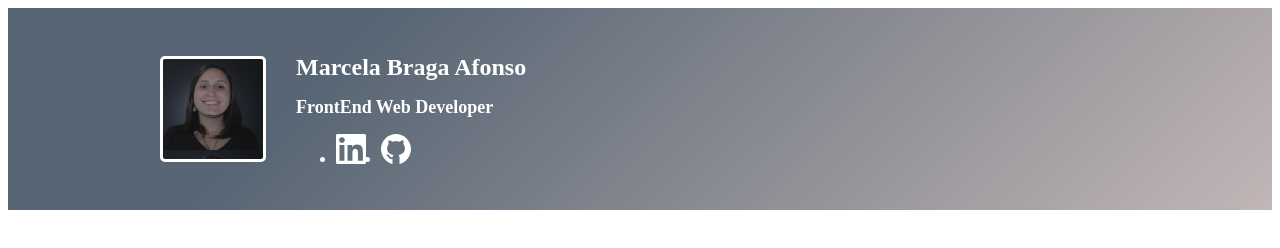
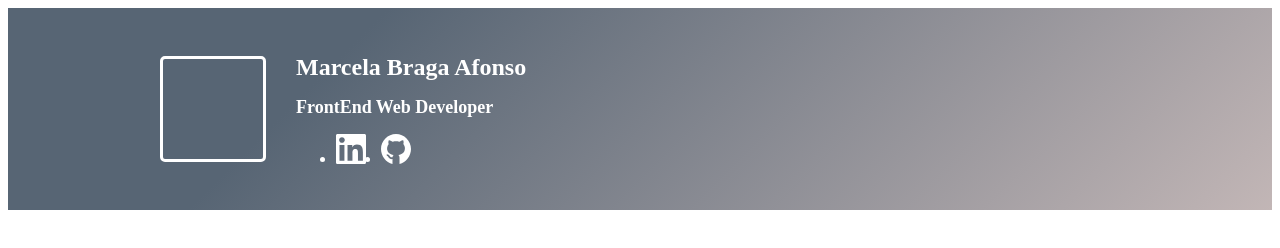
Before and after one commit to mahafonso/portfolio, a Gatsby site: page /components/Header/HeaderComponent in a window 1280 px wide. Built offline with nearby package versions, Linux system fonts and the light colour scheme; Gatsby itself is replaced by a stand-in of ours.

Commit message:
Gatsby deploy test

```diff
--- a/src/pages/components/Header/HeaderComponentStyle.scss
+++ b/src/pages/components/Header/HeaderComponentStyle.scss
@@ -14,7 +14,7 @@
         @media (max-width: 480px) { flex-flow: column; }
 
         .wrapper__image {
-            background: url('../../../../static/images/profile.jpg');
+            // background: url('../../../../static/images/profile.jpg');
             background-size: contain;
             border: 3px solid #FFF;
             border-radius: 5px;
```
